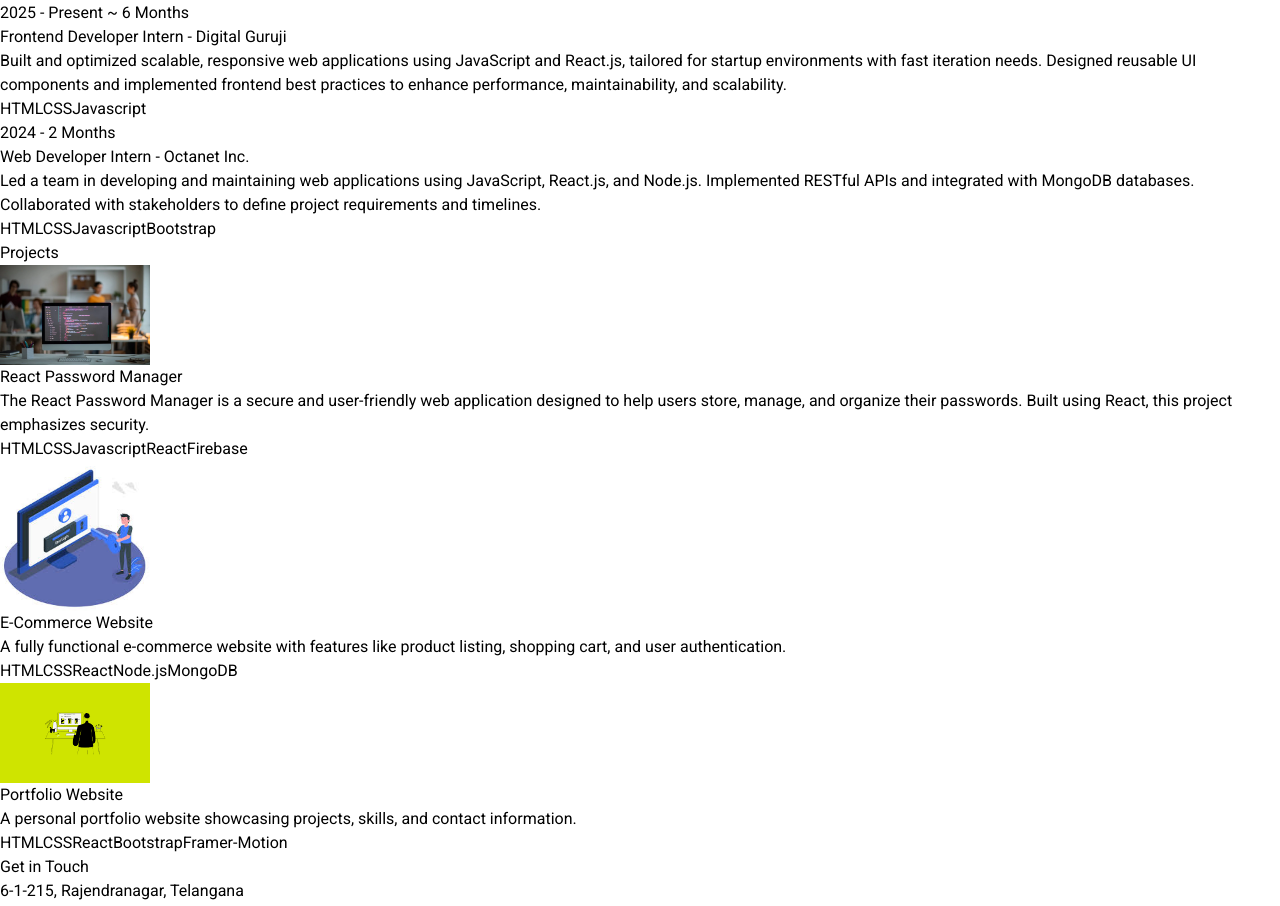
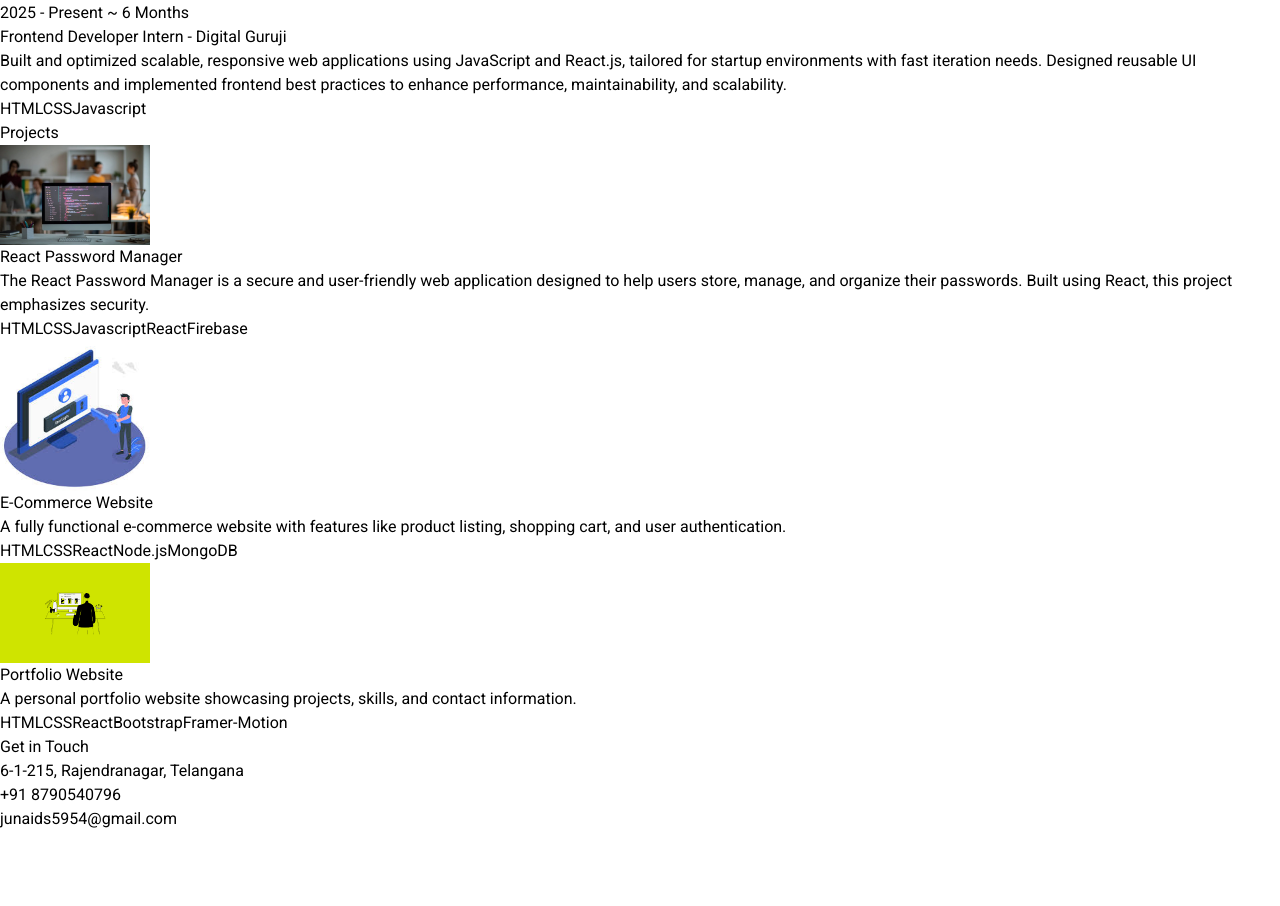
Before and after one commit to junaids79/Portfolio-website, a React (Vite) app: page / in a window 1280 px wide. Shown: the part 2333-3239 px from the top of the page. After the commit the page ends 3164 px from the top, so only its background shows below. Built offline with nearby package versions, Linux system fonts and the light colour scheme.

Commit message:
Update index.js

```diff
--- a/src/constants/index.js
+++ b/src/constants/index.js
@@ -16,13 +16,7 @@ export const EXPERIENCES = [
 Designed reusable UI components and implemented frontend best practices to enhance performance, maintainability, and scalability.`,
     technologies: ["HTML", "CSS", "Javascript"],
   },
-  {
-    year: "2024 - 2 Months",
-    role: "Web Developer Intern",
-    company: "Octanet Inc.",
-    description: `Led a team in developing and maintaining web applications using JavaScript, React.js, and Node.js. Implemented RESTful APIs and integrated with MongoDB databases. Collaborated with stakeholders to define project requirements and timelines.`,
-    technologies: ["HTML", "CSS", "Javascript", "Bootstrap"],
-  },
+
 
 ];
 
```
